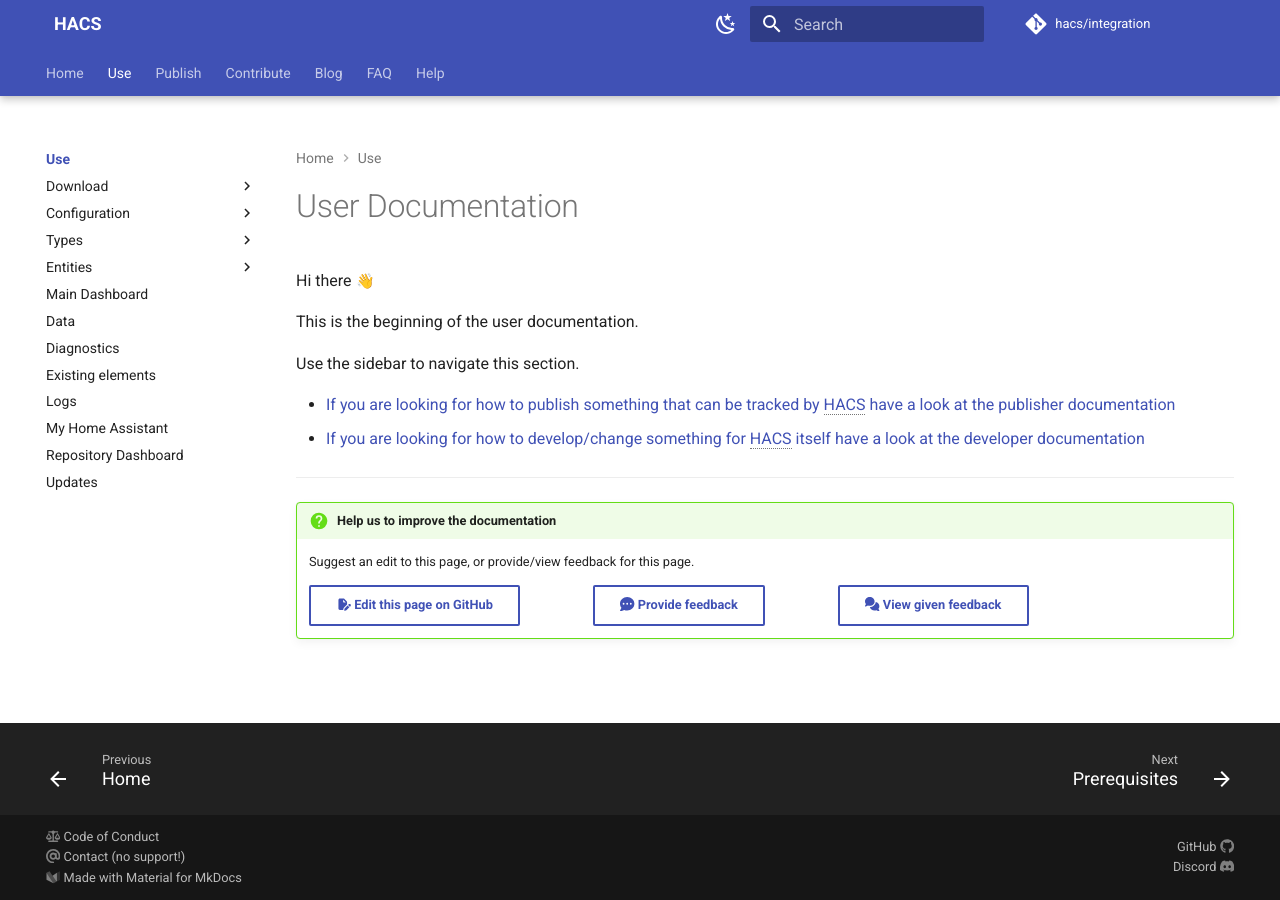
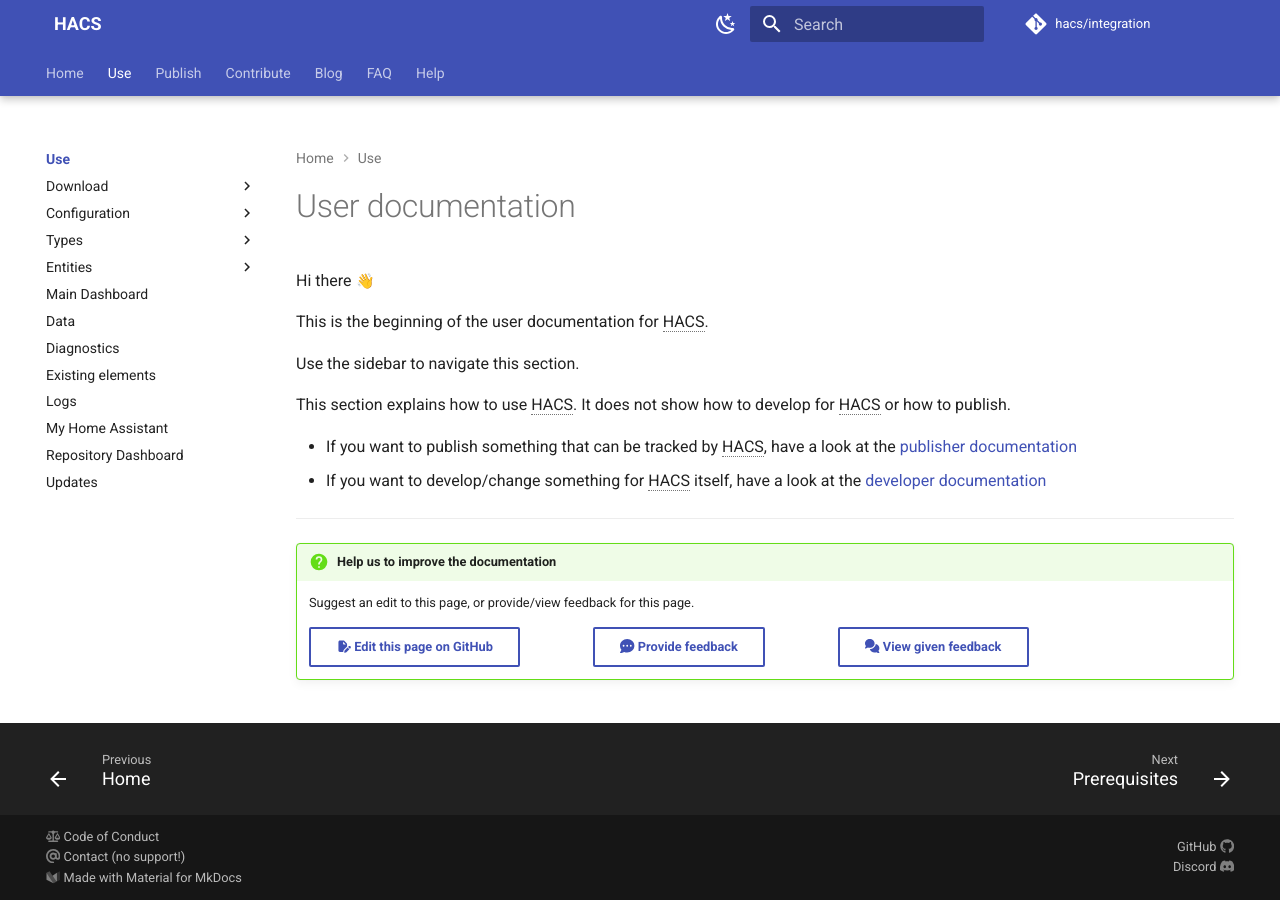
Before and after one commit to hacs/documentation, an MkDocs documentation site: the page built from source/docs/use/index.md, in a window 1280 px wide. Built offline with MkDocs 1.6.1 and Material for MkDocs 9.7.7, drawn with Linux system fonts in a browser that asks for light colours; emoji names are drawn with the system emoji font; plug-ins that fetch from the network failed and are left out; comment, search, counter and statistics services are not loaded.

Commit message:
User docs landing page: tiny tweak

```diff
--- a/source/docs/use/index.md
+++ b/source/docs/use/index.md
@@ -1,12 +1,14 @@
 ---
-title: User Documentation
+title: User documentation
 description: 'Everything HACS for users.'
 ---
 Hi there :wave:
 
-This is the beginning of the user documentation.
+This is the beginning of the user documentation for HACS.
 
 Use the sidebar to navigate this section.
 
-- [If you are looking for how to publish something that can be tracked by HACS have a look at the publisher documentation](/docs/publish/index.md)
-- [If you are looking for how to develop/change something for HACS itself have a look at the developer documentation](/docs/contribute/index.md)
+This section explains how to use HACS. It does not show how to develop for HACS or how to publish.
+
+- If you want to publish something that can be tracked by HACS, have a look at the [publisher documentation](/docs/publish/index.md)
+- If you want to develop/change something for HACS itself, have a look at the [developer documentation](/docs/contribute/index.md)
```
